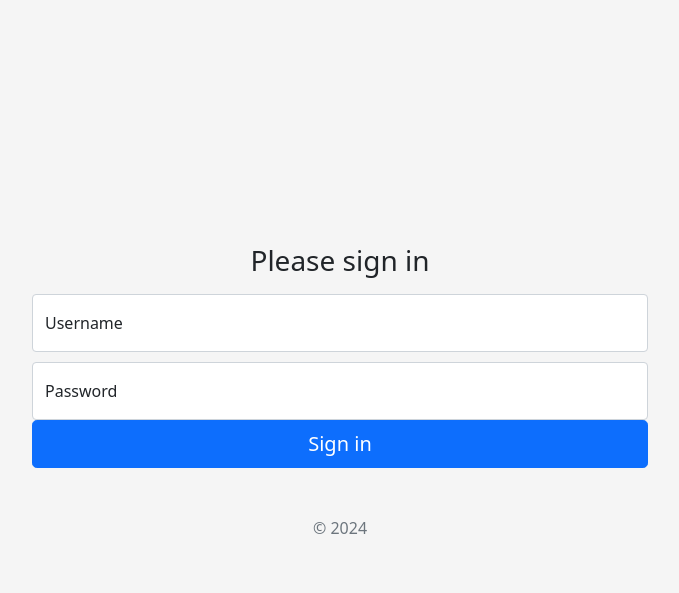
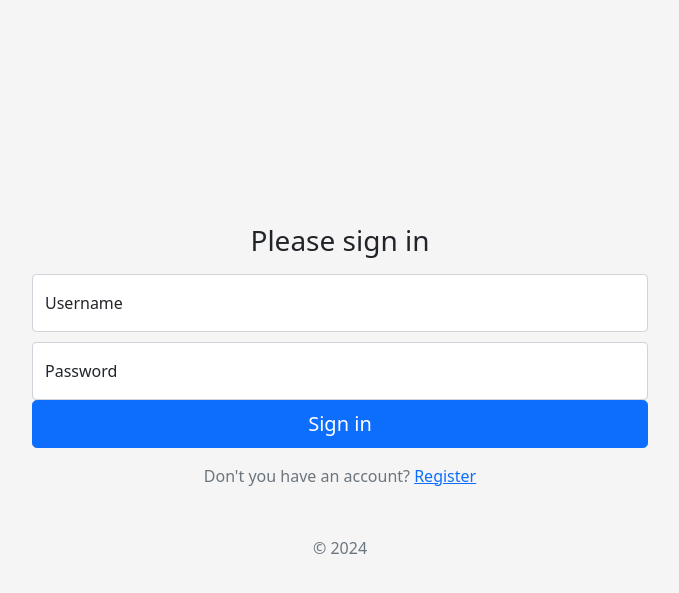
Before and after one commit to vlad17v/ddz, a FastAPI app: page /auth/login in a window 1280 px wide. Shown: the top 593 px of the page, without its empty margins (300-979 px from the left). Run offline with FastAPI, Linux system fonts and the light colour scheme; parts of the project's set-up code (start-up, migrations or seed data) failed here and were passed over; some libraries are stand-ins or nearby versions.

Commit message:
add link register

```diff
--- a/app/templates/login.html
+++ b/app/templates/login.html
@@ -1,3 +1,4 @@
+<!DOCTYPE html>
 <html lang="en">
 <head>
     <meta charset="UTF-8">
@@ -21,11 +22,10 @@
             }
         }
     </style>
-
 </head>
 <body class="text-center">
 
-<main class="container w-50 center" >
+<main class="container w-50 center">
     <form action="/auth/token" method="post">
         <h1 class="h3 mb-3 fw-normal">Please sign in</h1>
 
@@ -39,10 +39,10 @@
         </div>
 
         <button class="w-100 btn btn-lg btn-primary" type="submit">Sign in</button>
+        <p class="mt-3 mb-3 text-muted">Don't you have an account? <a href="/auth/register">Register</a></p>
         <p class="mt-5 mb-3 text-muted">© 2024</p>
     </form>
 </main>
 
-
 </body>
 </html>
```
